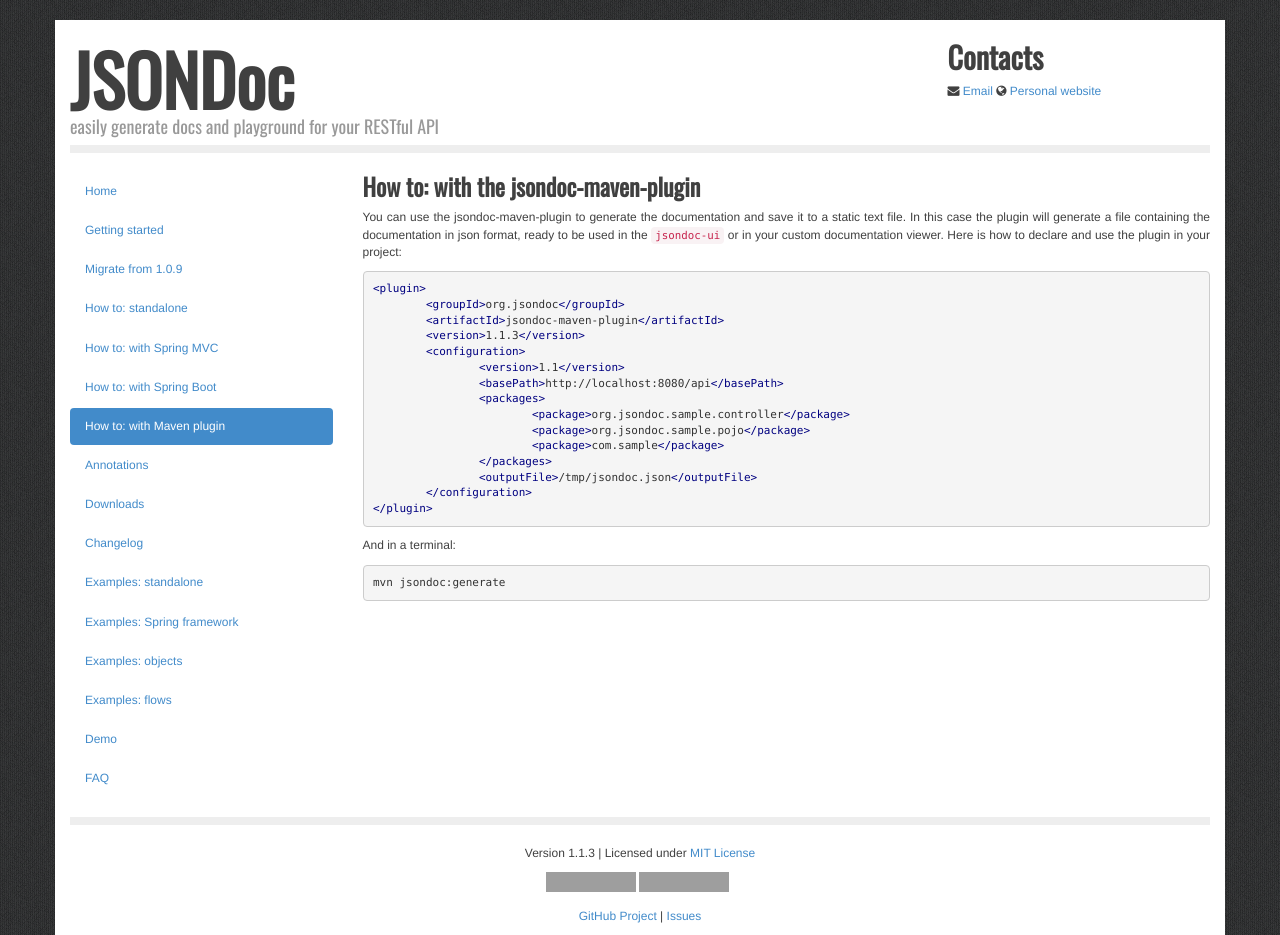
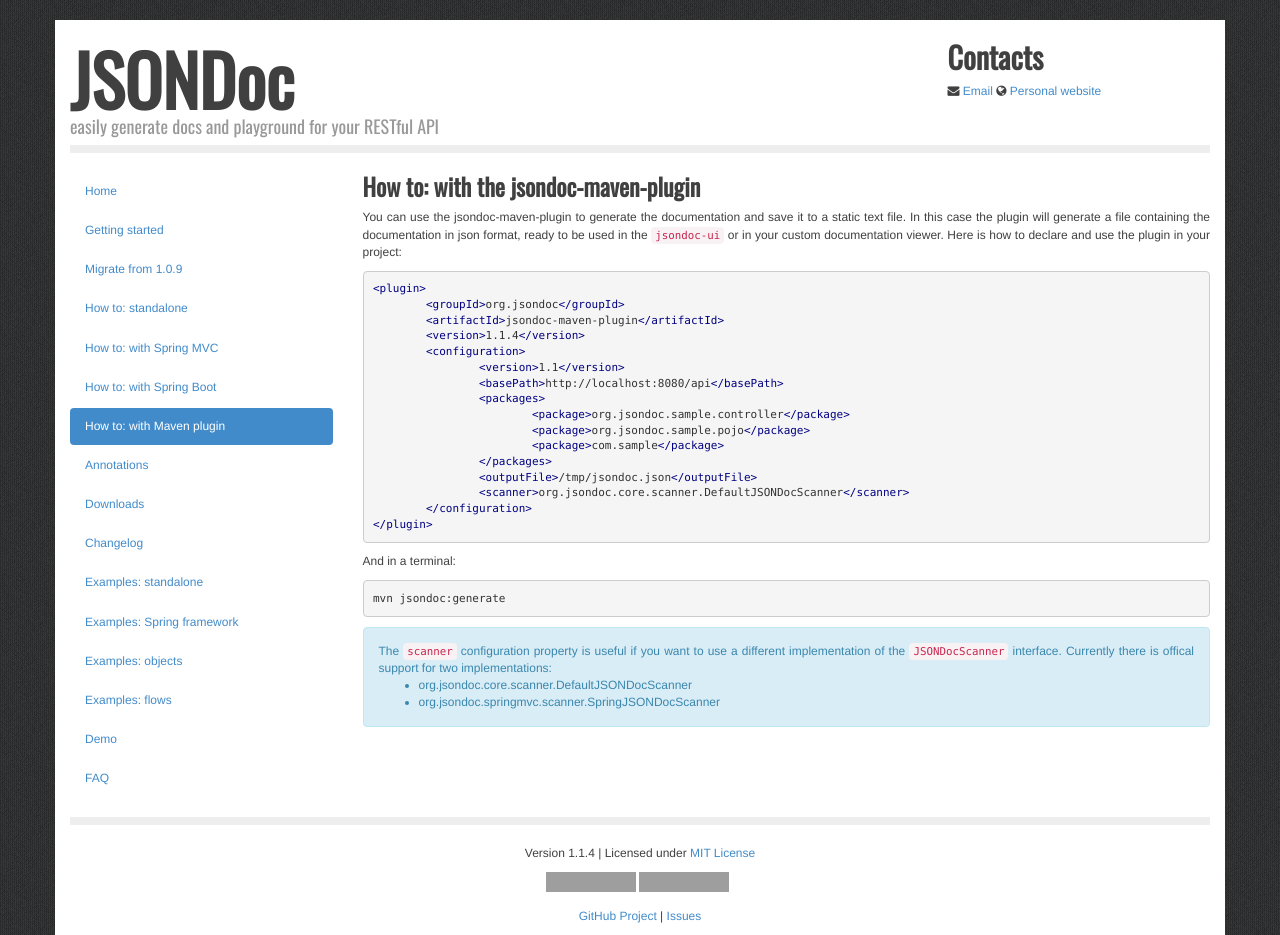
Before and after one commit to fabiomaffioletti/jsondoc, a Jekyll site: the page built from how-to-maven-plugin.html, in a window 1280 px wide. Built offline with Jekyll 4.4.1, drawn with Linux system fonts in a browser that asks for light colours; nearby versions of some CDN libraries; some web fonts are replaced; Markdown is read by kramdown in place of the engine named in the settings; grey boxes are pictures that could not be loaded.

Commit message:
docs for version 1.1.4

```diff
--- a/_config.yml
+++ b/_config.yml
@@ -2,6 +2,6 @@ name: JSONDoc
 baseurl:
 markdown: redcarpet
 highlighter: pygments
-version: 1.1.3
+version: 1.1.4
 demourl: http://jsondoc.eu01.aws.af.cm/jsondoc.jsp
 downloadurl: distro/jsondoc-bundle-1.0.2.tar.gz
--- a/downloads.html
+++ b/downloads.html
@@ -8,7 +8,7 @@ title: Downloads
 <ul class="list-unstyled">
         <li>Possibility to create documentation for API Flows</li>
         <li>Template for objects in UI</li>
-        <li>UI improvements</li>
+        <li>Offline docs generation for Spring MVC based projects</li>
 </ul>
 </div>
 
--- a/how-to-maven-plugin.html
+++ b/how-to-maven-plugin.html
@@ -19,6 +19,7 @@ title: How to - jsondoc-maven-plugin
 			<package>com.sample</package>
 		</packages>
 		<outputFile>/tmp/jsondoc.json</outputFile>
+		<scanner>org.jsondoc.core.scanner.DefaultJSONDocScanner</scanner>
 	</configuration>
 </plugin>
 {% endhighlight %}
@@ -28,6 +29,14 @@ title: How to - jsondoc-maven-plugin
 mvn jsondoc:generate
 {% endhighlight %}
 
+<div class="alert alert-info">
+	<p>The <code>scanner</code> configuration property is useful if you want to use a different implementation of the <code>JSONDocScanner</code> interface. Currently there is offical support for two implementations:</p>
+	<ul>
+		<li>org.jsondoc.core.scanner.DefaultJSONDocScanner</li>
+		<li>org.jsondoc.springmvc.scanner.SpringJSONDocScanner</li>
+	</ul>
+</div>
+
 <script type="text/javascript">
 	$('#howtomavenplugin').addClass('active');
 </script>
--- a/how-to-standalone.html
+++ b/how-to-standalone.html
@@ -26,7 +26,7 @@ package org.jsondoc.springmvc.controller;
 import java.util.List;
 
 import org.jsondoc.core.pojo.JSONDoc;
-import org.jsondoc.core.util.JSONDocScanner;
+import org.jsondoc.core.scanner.JSONDocScanner;
 import org.jsondoc.springmvc.scanner.SpringJSONDocScanner;
 import org.springframework.http.MediaType;
 import org.springframework.stereotype.Controller;
```
Also changed, not shown: other parts of downloads.html (+1 -0 lines), changelog.html (+7 -0 lines).
